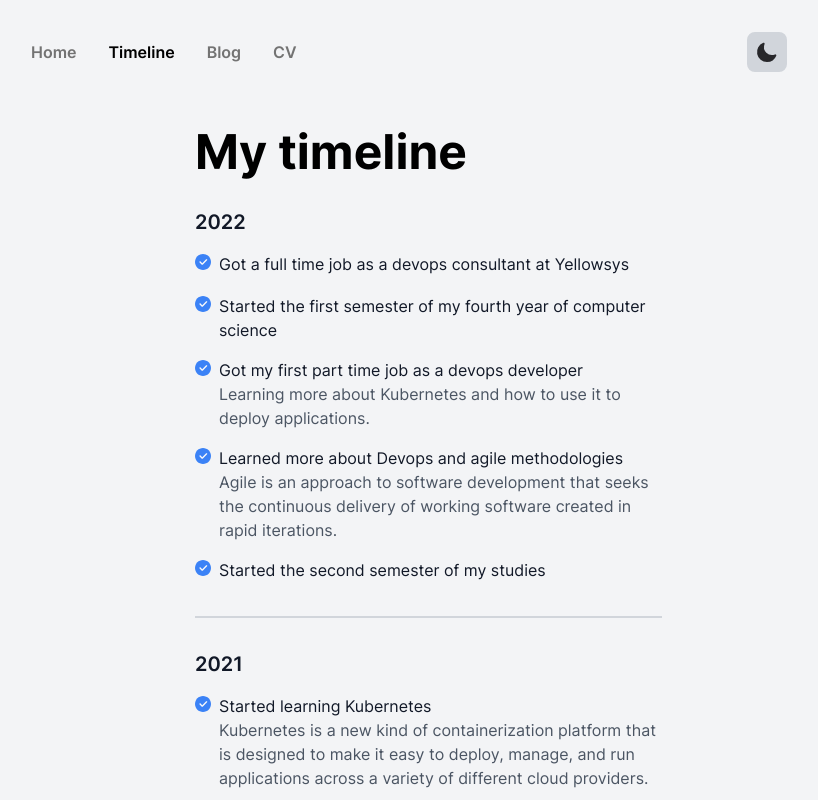
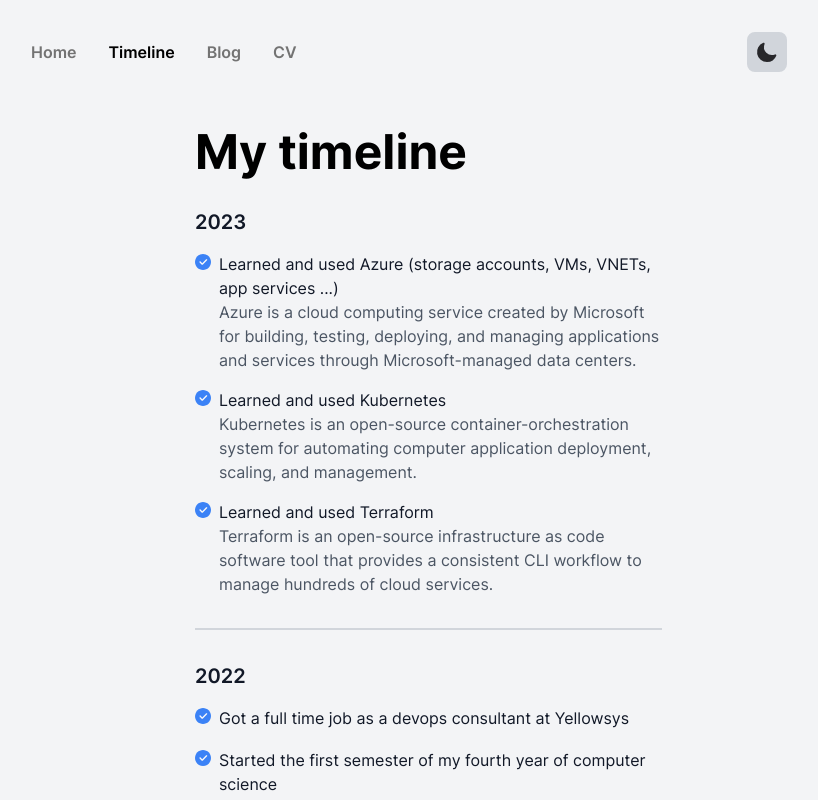
Before and after one commit to Seifbarouni/seifbarouni.live, a Next.js app: page /timeline in a window 1280 px wide. Shown: the top 800 px of the page, without its empty margins (237-1055 px from the left). Built offline with nearby package versions, Linux system fonts and the light colour scheme; what tailwindcss-no-scrollbar would draw is missing.

Commit message:
feat: add new experiences

```diff
--- a/components/timeline/FullTimeline.tsx
+++ b/components/timeline/FullTimeline.tsx
@@ -59,6 +59,30 @@ const Achievement: React.FC<AchievementProps> = ({ title, children }) => {
 const FullTimeline: React.FC<FullTimelineProps> = ({}) => {
   return (
     <div className="pt-8 pb-8 sm:w-5/6 2xl:px-24">
+      <Year>2023</Year>
+      <ul>
+        <Achievement title="Learned and used Azure (storage accounts, VMs, VNETs, app services ...)">
+          <p>
+            Azure is a cloud computing service created by Microsoft for
+            building, testing, deploying, and managing applications and services
+            through Microsoft-managed data centers.
+          </p>
+        </Achievement>
+        <Achievement title="Learned and used Kubernetes">
+          <p>
+            Kubernetes is an open-source container-orchestration system for
+            automating computer application deployment, scaling, and management.
+          </p>
+        </Achievement>
+        <Achievement title="Learned and used Terraform">
+          <p>
+            Terraform is an open-source infrastructure as code software tool
+            that provides a consistent CLI workflow to manage hundreds of cloud
+            services.
+          </p>
+        </Achievement>
+      </ul>
+      <Hr />
       <Year>2022</Year>
       <ul>
         <Achievement title="Got a full time job as a devops consultant at Yellowsys"></Achievement>
```
